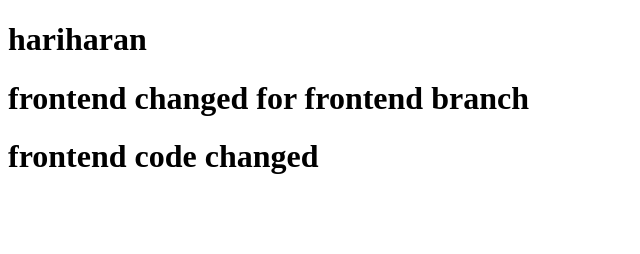
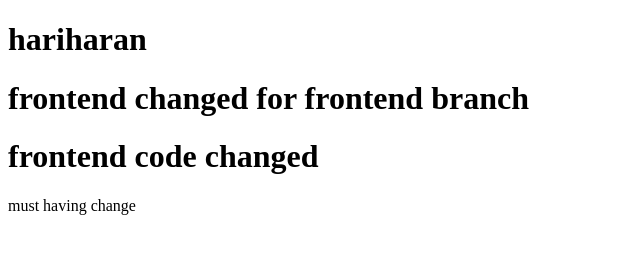
Before and after one commit to hariharan-1607/samplerepo, a plain HTML site: page index.html in a window 1280 px wide. Shown: the whole page, without its empty margins (0-640 px from the left). Drawn offline with Linux system fonts and the light colour scheme.

Commit message:
fix: some must change

```diff
--- a/index.html
+++ b/index.html
@@ -7,5 +7,6 @@
     <h1>hariharan</h1>
     <h1>frontend changed for frontend branch</h1>
     <h1>frontend code changed</h1>
+    must having change
 </body>
 </html>
```
